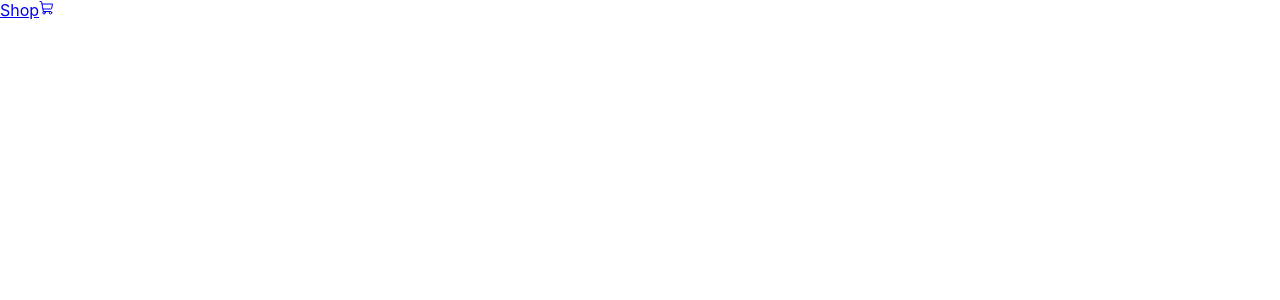
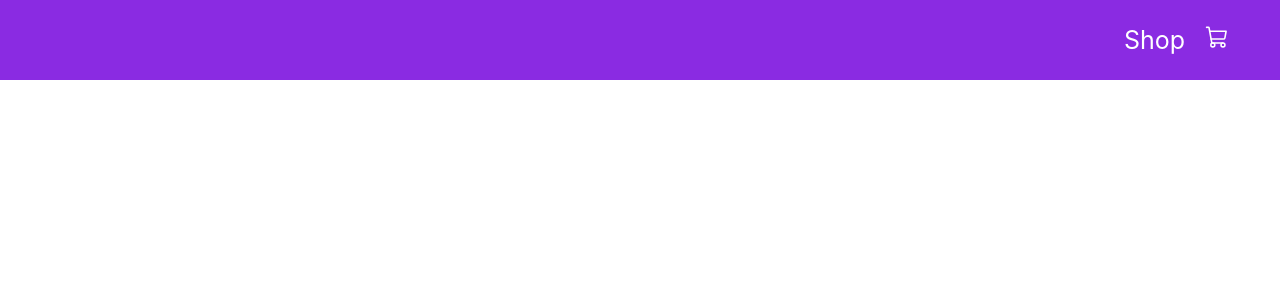
Before and after one commit to Wesebebe/gorigo-online-shop, a React (Create React App) app: page / in a window 1280 px wide. Shown: the top 300 px of the page. Built offline with nearby package versions, Linux system fonts and the light colour scheme.

Commit message:
Create navbar.css file

```diff
--- a/package.json
+++ b/package.json
@@ -9,6 +9,7 @@
     "phosphor-react": "^1.4.1",
     "react": "^18.2.0",
     "react-dom": "^18.2.0",
+    "react-router-dom": "^6.11.0",
     "react-scripts": "5.0.1",
     "web-vitals": "^2.1.4"
   },
--- a/src/App.css
+++ /dev/null
@@ -1,38 +0,0 @@
-.App {
-  text-align: center;
-}
-
-.App-logo {
-  height: 40vmin;
-  pointer-events: none;
-}
-
-@media (prefers-reduced-motion: no-preference) {
-  .App-logo {
-    animation: App-logo-spin infinite 20s linear;
-  }
-}
-
-.App-header {
-  background-color: #282c34;
-  min-height: 100vh;
-  display: flex;
-  flex-direction: column;
-  align-items: center;
-  justify-content: center;
-  font-size: calc(10px + 2vmin);
-  color: white;
-}
-
-.App-link {
-  color: #61dafb;
-}
-
-@keyframes App-logo-spin {
-  from {
-    transform: rotate(0deg);
-  }
-  to {
-    transform: rotate(360deg);
-  }
-}
--- a/src/components/Navbar.js
+++ b/src/components/Navbar.js
@@ -1,6 +1,7 @@
 import React from 'react';
 import {Link} from 'react-router-dom';
 import {ShoppingCart} from "phosphor-react";
+import "../navbar.css"
 
 function Navbar() {
   return (
@@ -18,4 +19,4 @@ function Navbar() {
   )
 }
 
-export default Navbar
+export default Navbar;
--- /dev/null
+++ b/src/navbar.css
@@ -0,0 +1,21 @@
+.navbar{
+  width: 100%;
+  height: 80px;
+  background-color: blueviolet;
+  display: flex;
+  justify-content: flex-end;
+  align-items: center;
+}
+
+.links{
+  margin-right: 50px;
+  display: flex;
+  align-items: center;
+
+}
+.links a{
+  text-decoration: none;
+  color: white;
+  margin-left: 20px;
+  font-size: 25px;
+}
```
Also changed, not shown: 1 other file (tests, documents, lock files or other folders).
